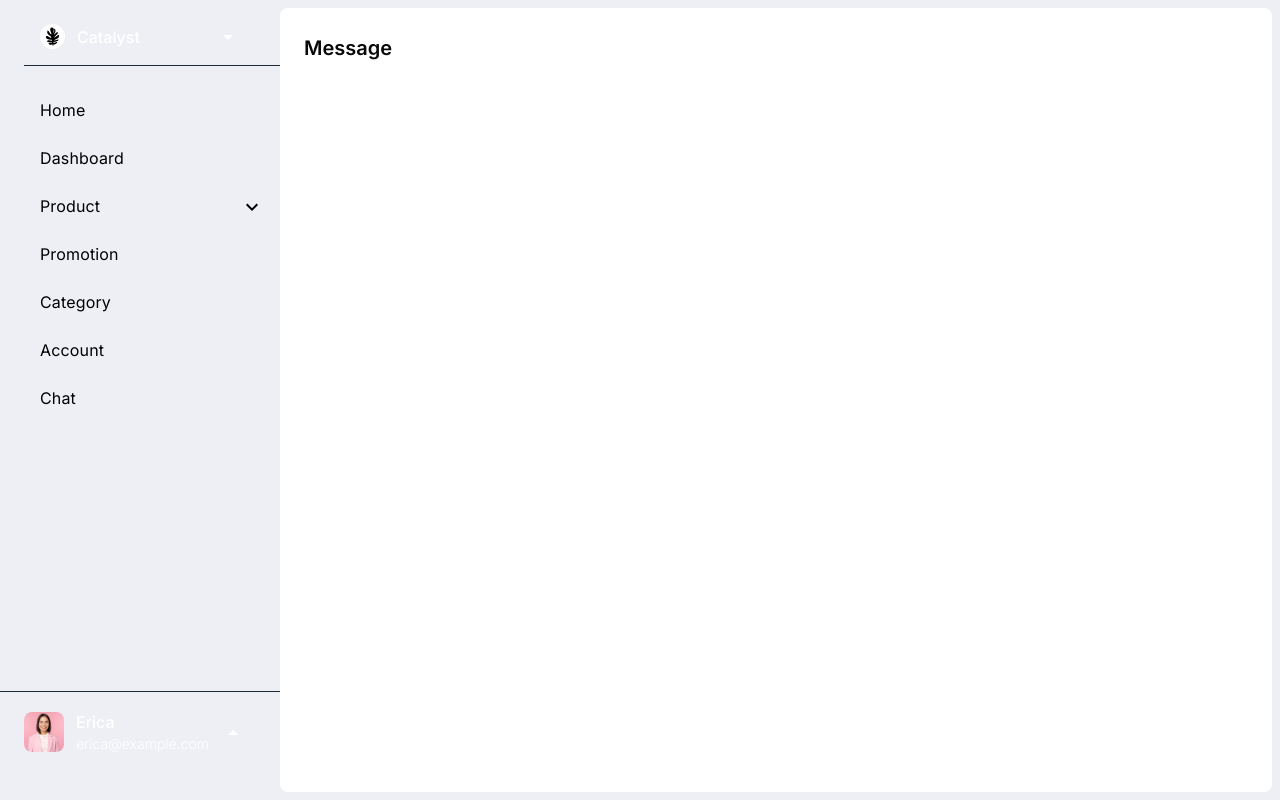
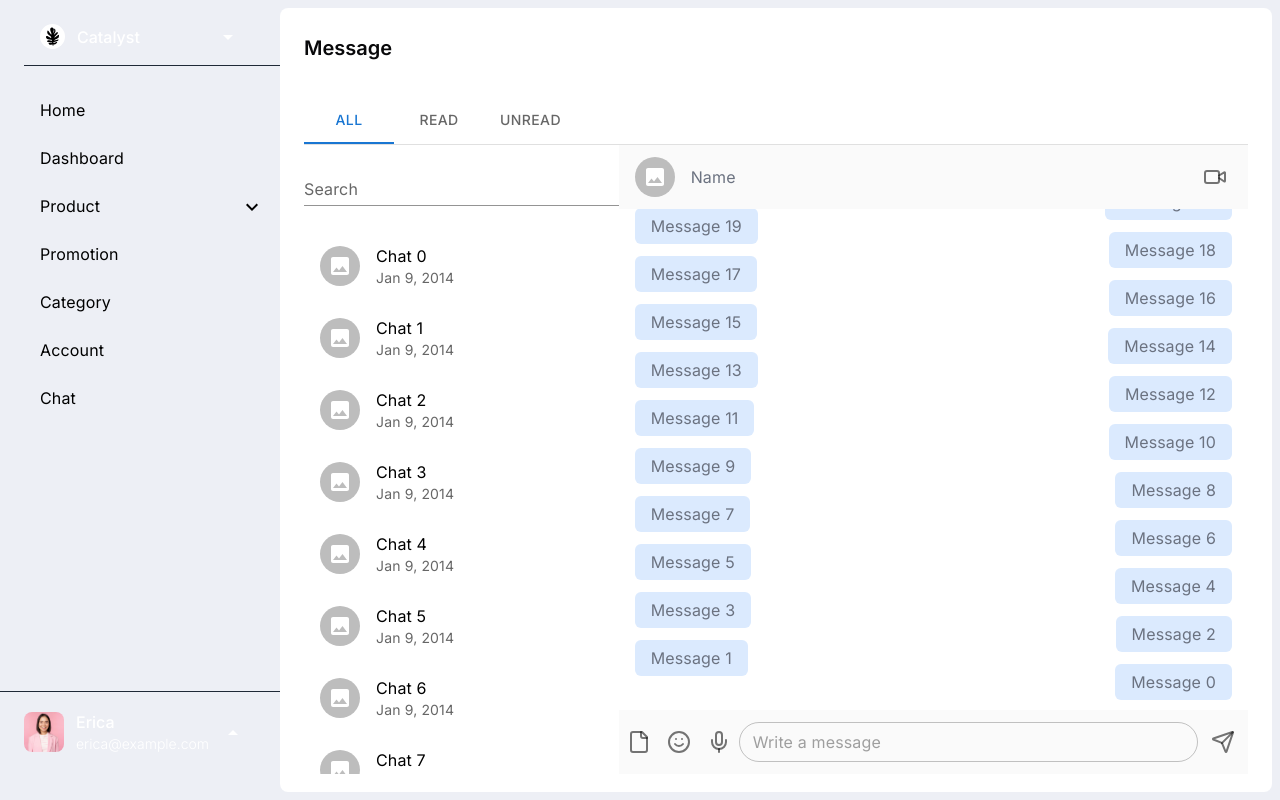
Before and after one commit to khadonnn/plant-home, a React (Create React App) app in the folder admin/: page /chat in a window 1280 px wide. Built offline with nearby package versions, Linux system fonts and the light colour scheme.

Commit message:
feat (chat): add chat

```diff
--- /dev/null
+++ b/admin/src/components/app/chat/ChatList.jsx
@@ -0,0 +1,29 @@
+import * as React from 'react';
+import List from '@mui/material/List';
+import ListItem from '@mui/material/ListItem';
+import ListItemText from '@mui/material/ListItemText';
+import ListItemAvatar from '@mui/material/ListItemAvatar';
+import Avatar from '@mui/material/Avatar';
+import ImageIcon from '@mui/icons-material/Image';
+
+export default function ChatList() {
+  return (
+    <List
+      sx={{ width: '100%', maxWidth: 360, bgcolor: 'background.paper' }}
+      className="max-w-full"
+    >
+      {Array(20)
+        .fill('Chat')
+        .map((name, i) => (
+          <ListItem key={i} className="hover:bg-gray-100">
+            <ListItemAvatar>
+              <Avatar>
+                <ImageIcon />
+              </Avatar>
+            </ListItemAvatar>
+            <ListItemText primary={name + ' ' + i} secondary="Jan 9, 2014" />
+          </ListItem>
+        ))}
+    </List>
+  );
+}
--- /dev/null
+++ b/admin/src/components/app/chat/ChatZone.jsx
@@ -0,0 +1,91 @@
+import React from 'react';
+import TabPanel from '@mui/lab/TabPanel';
+import { IconButton, TextField, Button } from '@mui/material';
+import ListItemAvatar from '@mui/material/ListItemAvatar';
+import Avatar from '@mui/material/Avatar';
+import ImageIcon from '@mui/icons-material/Image';
+import ChatList from './ChatList';
+import { File, Mic, Send, Smile, Video } from 'lucide-react';
+
+const ChatZone = (props) => {
+  const { filter } = props;
+  return (
+    <TabPanel value={filter} className="h-[90%] p-0">
+      <div className="main-contaier grid h-full w-full grid-cols-12">
+        <div className="box col-span-4 h-full overflow-y-scroll py-4">
+          <TextField
+            className="mb-4 w-full"
+            id="filled-search"
+            label="Search"
+            size="small"
+            type="search"
+            variant="standard"
+          />
+
+          <ChatList />
+        </div>
+
+        <div className="message relative col-span-8 h-full overflow-y-hidden">
+          <div className="absolute left-0 top-0 flex h-16 w-full items-center justify-between bg-neutral-50">
+            <span className="flex grow cursor-pointer items-center justify-start px-4">
+              <ListItemAvatar>
+                <Avatar>
+                  <ImageIcon />
+                </Avatar>
+              </ListItemAvatar>
+              <span className="text-gray-500">Name</span>
+            </span>
+
+            <span className="px-4">
+              <IconButton aria-label="delete" size="small">
+                <Video fontSize="inherit" />
+              </IconButton>
+            </span>
+          </div>
+
+          <div className="flex h-full w-full flex-col-reverse overflow-auto px-4 py-20">
+            {Array(100)
+              .fill('Message')
+              .map((name, i) => (
+                <div
+                  key={i}
+                  className={i % 2 === 0 ? 'self-end' : 'self-start'}
+                >
+                  <span className="rounded-md bg-blue-100 px-4 py-2 text-gray-500">
+                    {name + ' ' + i}
+                  </span>
+                </div>
+              ))}
+          </div>
+
+          <div className="absolute bottom-0 left-0 flex h-16 w-full items-center bg-neutral-50">
+            <IconButton className="p-2" aria-label="delete" size="small">
+              <File fontSize="inherit" />
+            </IconButton>
+            <IconButton className="p-2" aria-label="delete" size="small">
+              <Smile fontSize="inherit" />
+            </IconButton>
+            <IconButton className="p-2" aria-label="delete" size="small">
+              <Mic fontSize="inherit" />
+            </IconButton>
+            <TextField
+              InputProps={{
+                className: 'rounded-full',
+              }}
+              size="small"
+              fullWidth
+              placeholder="Write a message"
+            />
+            <span className="p-2">
+              <IconButton aria-label="delete" size="small">
+                <Send fontSize="inherit" />
+              </IconButton>
+            </span>
+          </div>
+        </div>
+      </div>
+    </TabPanel>
+  );
+};
+
+export default ChatZone;
--- a/admin/src/components/layout/adminLayout/AdminLayout.jsx
+++ b/admin/src/components/layout/adminLayout/AdminLayout.jsx
@@ -15,7 +15,9 @@ const AdminLayout = ({ header, sidebar, content, footer, children }) => {
             {footer}
           </div>
         </div>
-        <div className="grow bg-white p-6 md:rounded-lg">{content}</div>
+        <div className="h-full grow overflow-auto bg-white p-6 md:rounded-lg">
+          {content}
+        </div>
       </div>
     </div>
   );
--- a/admin/src/pages/chat/index.jsx
+++ b/admin/src/pages/chat/index.jsx
@@ -1,10 +1,42 @@
-import React from 'react';
 import Title from '../../components/app/Title';
+import * as React from 'react';
+import Box from '@mui/material/Box';
+import Tab from '@mui/material/Tab';
+import TabContext from '@mui/lab/TabContext';
+import TabList from '@mui/lab/TabList';
+import TabPanel from '@mui/lab/TabPanel';
+import {
+  Archive,
+  MessageCircle,
+  MessageCircleMore,
+  MessageSquareText,
+} from 'lucide-react';
+import ChatZone from '../../components/app/chat/ChatZone';
 
 export default function Chat() {
+  const [value, setValue] = React.useState('all');
+
+  const handleChange = (event, newValue) => {
+    setValue(newValue);
+  };
   return (
-    <section id="message" className="scrollbar-none relative h-full w-full">
+    <section id="message" className="relative h-full w-full scrollbar-none">
       <Title text="Message" />
+
+      <Box className="h-[95%]" sx={{ width: '100%', typography: 'body1' }}>
+        <TabContext value={value}>
+          <Box sx={{ borderBottom: 1, borderColor: 'divider' }}>
+            <TabList onChange={handleChange} aria-label="lab API tabs example">
+              <Tab label="All" value="all" />
+              <Tab label="Read" value="read" />
+              <Tab label="Unread" value="unread" />
+            </TabList>
+          </Box>
+          <ChatZone filter="all" />
+          <ChatZone filter="read" />
+          <ChatZone filter="unread" />
+        </TabContext>
+      </Box>
     </section>
   );
 }
```
